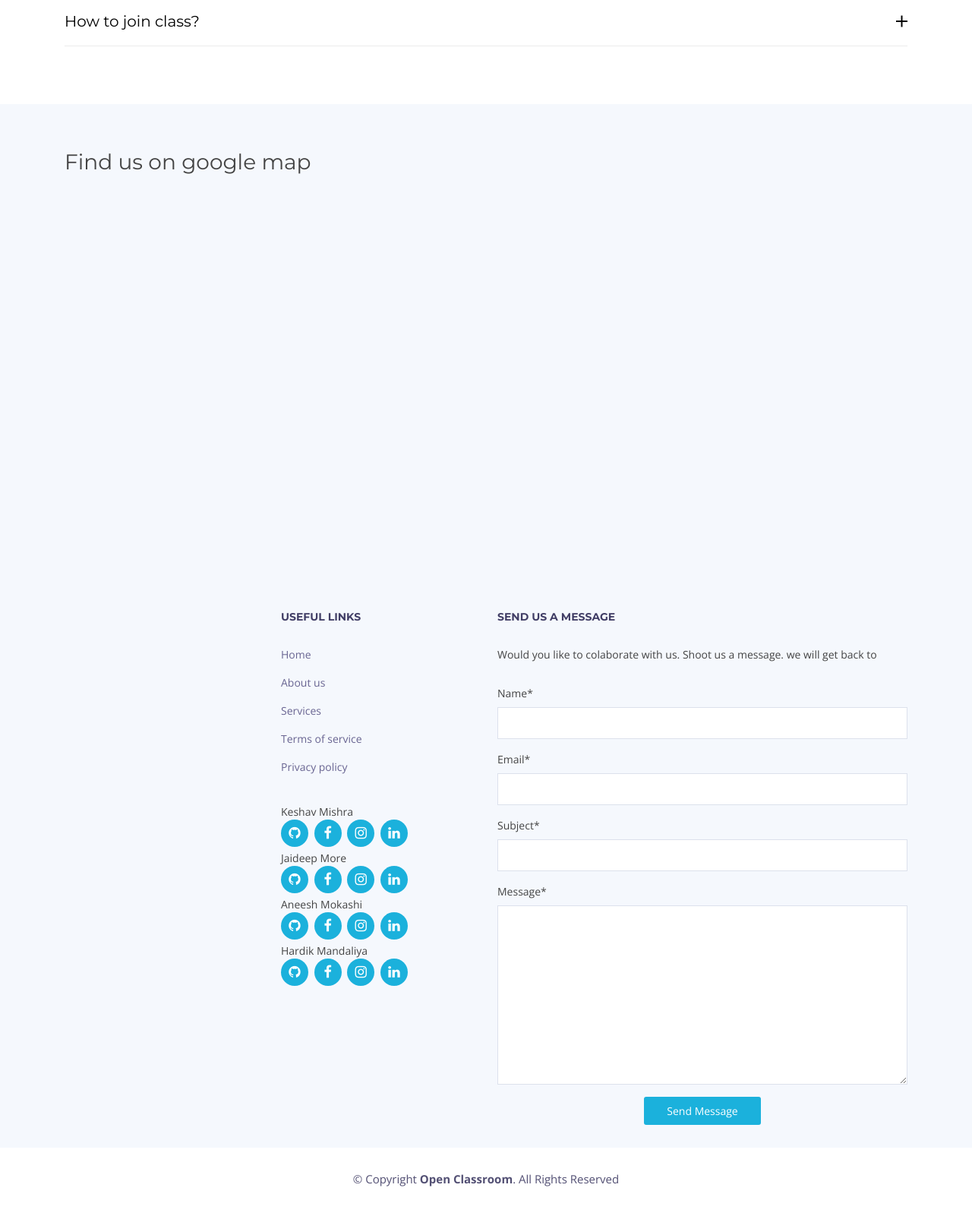
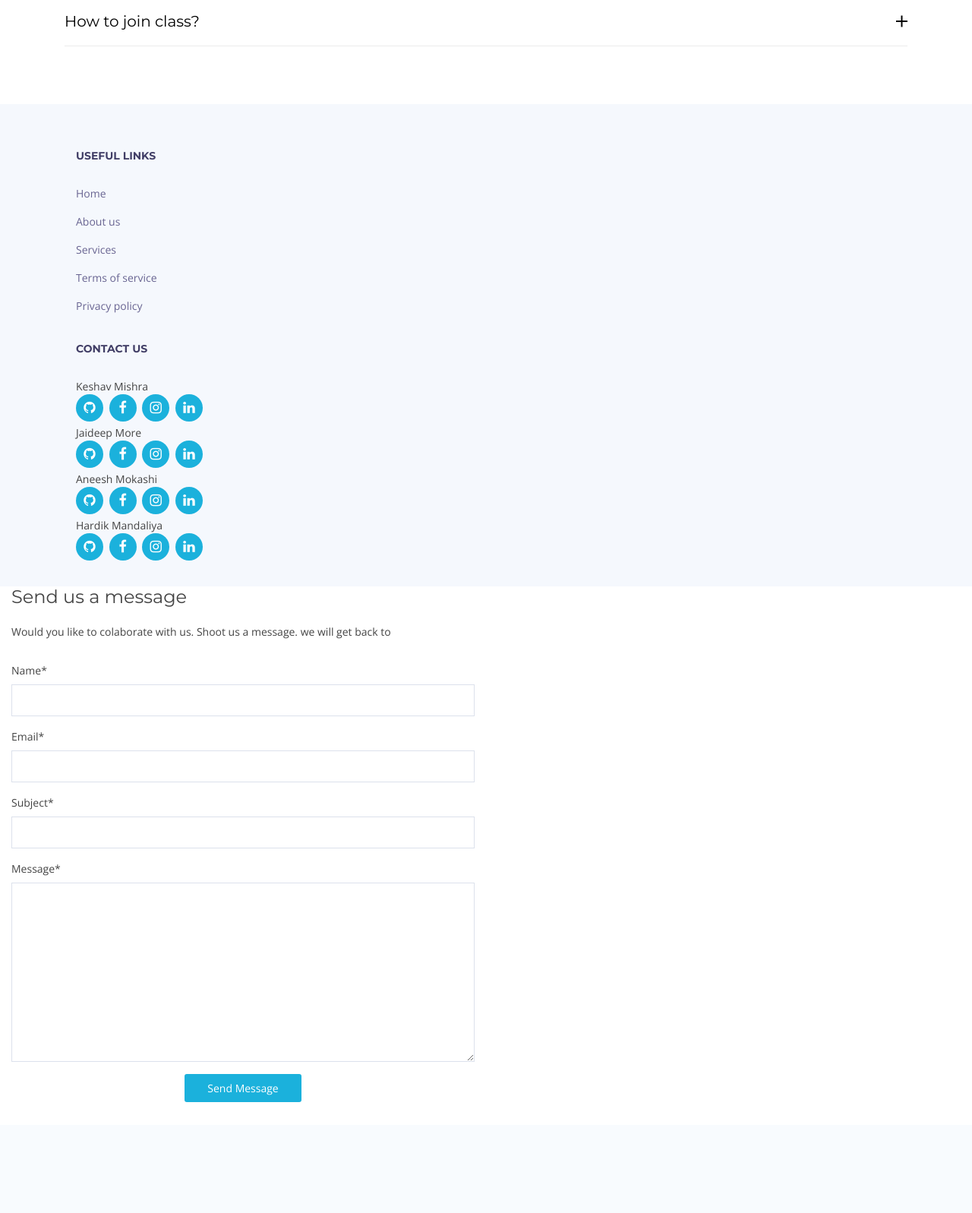
Before and after one commit to Chaitanyaraykar/Ekyam-scl-maxo, a Django app: page / in a window 1280 px wide. Shown: the part 2867-4464 px from the top of the page at 76% size. After the commit the page ends 4318 px from the top, so only its background shows below. Run offline with Django 3.2, Linux system fonts and the light colour scheme; parts of the project's set-up code (start-up, migrations or seed data) failed here and were passed over; some libraries are stand-ins or nearby versions; some web fonts are replaced.

Commit message:
Update landing_page.html
Updated home page

```diff
--- a/src/core/templates/landing_page.html
+++ b/src/core/templates/landing_page.html
@@ -280,22 +280,6 @@
       <div class="container">
 
 
-
-        <div class="row">
-          <div class="col-lg-12 mb-5" style="height: 700;">
-            <h3>Find us on google map</h3>
-            <iframe scrolling="no" marginheight="0" marginwidth="0" src="https://maps.google.com/maps?width=100%25&amp;height=600&amp;hl=en&amp;q=K.%20J.%20Somaiya%20Institute%20of%20Engineering%20and%20Information%20Technology,%20Sion+(Infinite%20Loop)&amp;t=&amp;z=17&amp;ie=UTF8&amp;iwloc=B&amp;output=embed"
-            width="100%" height= "500" frameborder="0"></iframe>
-          </div>
-
-          <div class="col-lg-6">
-
-            <div class="row">
-              <div class="col-sm-6">
-
-
-              </div>
-
               <div class="col-sm-6">
                 <div class="footer-links">
                   <h4>Useful Links</h4>
@@ -308,7 +292,7 @@
                   </ul>
                 </div>
 
-
+                <h4>Contact us</h4>
                 <div class="social-links mb-1">
                   Keshav Mishra <br>
                   <a href="#" class="twitter"><i class="fa fa-github"></i></a>
@@ -375,17 +359,6 @@
       </div>
     </div>
 
-    <div class="container">
-      <div class="copyright">
-        &copy; Copyright <strong>Open Classroom</strong>. All Rights Reserved
-      </div>
-      <div class="credits">
-        <!--
-        All the links in the footer should remain intact.
-        You can delete the links only if you purchased the pro version.
-        Licensing information: https://bootstrapmade.com/license/
-        Purchase the pro version with working PHP/AJAX contact form: https://bootstrapmade.com/buy/?theme=Rapid
-      -->
       </div>
     </div>
   </footer><!-- End  Footer -->
```
